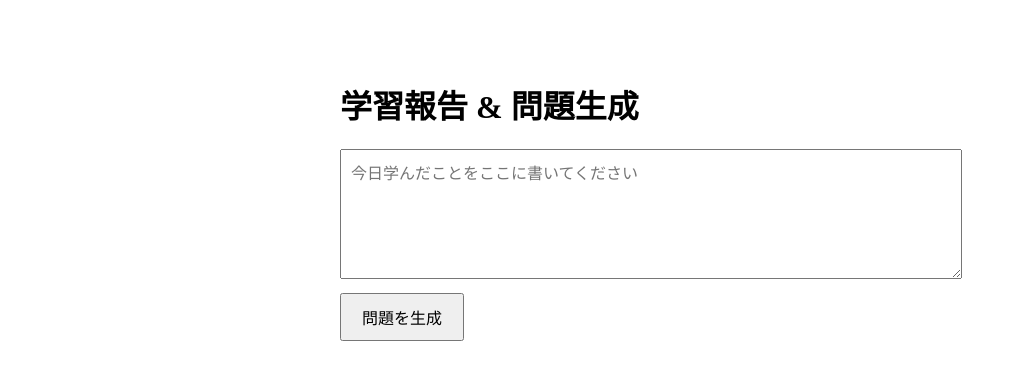
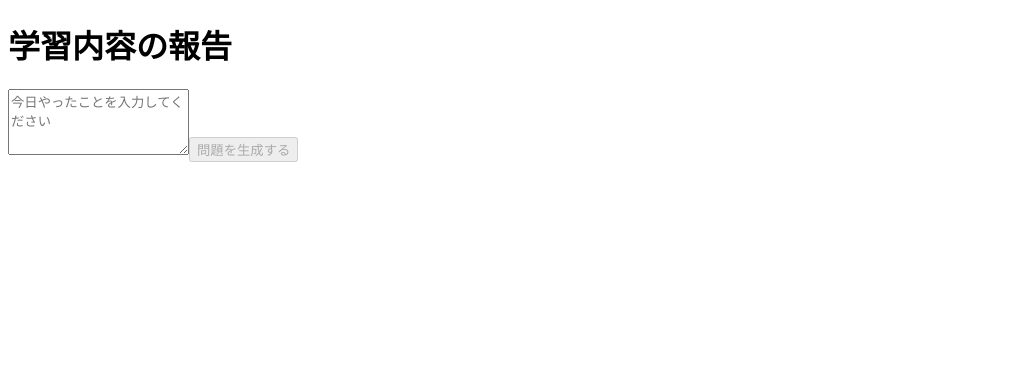
Before and after one commit to yakyak85/learning-dashboard, a Next.js app: page /report in a window 1280 px wide. Shown: the top 380 px of the page, without its empty margins (0-1017 px from the left). Built offline with nearby package versions, Linux system fonts and the light colour scheme.

Commit message:
Update report.tsx

```diff
--- a/pages/report.tsx
+++ b/pages/report.tsx
@@ -2,63 +2,65 @@ import { useState } from 'react';
 
 export default function ReportPage() {
   const [input, setInput] = useState('');
-  const [questions, setQuestions] = useState<any[]>([]);
+  const [questions, setQuestions] = useState([]);
   const [loading, setLoading] = useState(false);
+  const [error, setError] = useState('');
 
-  const handleSubmit = async () => {
-    if (!input.trim()) return;
+  const handleSubmit = async (e: React.FormEvent) => {
+    e.preventDefault();
     setLoading(true);
+    setError('');
+    setQuestions([]);
+    try {
       const res = await fetch('/api/generate-questions', {
         method: 'POST',
         headers: { 'Content-Type': 'application/json' },
         body: JSON.stringify({ input }),
       });
-
       const data = await res.json();
-    setQuestions(data.questions || []);
+      if (res.ok) {
+        setQuestions(data);
+      } else {
+        setError(data.error || 'エラーが発生しました');
+      }
+    } catch (err) {
+      setError('通信エラーが発生しました');
+    }
     setLoading(false);
   };
 
   return (
-    <div style={{ maxWidth: 600, margin: '40px auto', padding: '20px' }}>
-      <h1>学習報告 & 問題生成</h1>
+    <div className="p-6 max-w-2xl mx-auto">
+      <h1 className="text-2xl font-bold mb-4">学習内容の報告</h1>
+      <form onSubmit={handleSubmit} className="mb-6">
         <textarea
-        rows={6}
-        style={{ width: '100%', padding: 10, fontSize: 16 }}
-        placeholder="今日学んだことをここに書いてください"
+          className="w-full p-2 border rounded mb-2"
+          rows={4}
+          placeholder="今日やったことを入力してください"
           value={input}
           onChange={(e) => setInput(e.target.value)}
         />
         <button
-        onClick={handleSubmit}
-        disabled={loading}
-        style={{
-          marginTop: 10,
-          padding: '10px 20px',
-          fontSize: 16,
-          cursor: 'pointer',
-        }}
+          type="submit"
+          className="bg-blue-600 text-white px-4 py-2 rounded hover:bg-blue-700"
+          disabled={loading || !input}
         >
-        {loading ? '生成中...' : '問題を生成'}
+          {loading ? '生成中...' : '問題を生成する'}
         </button>
-
-      <div style={{ marginTop: 30 }}>
-        {questions.map((q, index) => (
-          <div
-            key={index}
-            style={{
-              marginBottom: 20,
-              padding: 15,
-              background: '#f9f9f9',
-              borderRadius: 8,
-            }}
-          >
-            <p><strong>Q{index + 1}:</strong> {q.text}</p>
-            <p><strong>正解:</strong> {q.correct}</p>
-            <p><strong>解説:</strong> {q.explanation}</p>
+      </form>
+      {error && <p className="text-red-500">{error}</p>}
+      {questions.length > 0 && (
+        <div className="space-y-4">
+          <h2 className="text-xl font-semibold">生成された問題</h2>
+          {questions.map((q: any, idx: number) => (
+            <div key={idx} className="border p-4 rounded">
+              <p className="font-medium">{q.text}</p>
+              <p className="text-sm text-green-600 mt-2">正解: {q.correct}</p>
+              <p className="text-sm text-gray-500">解説: {q.explanation}</p>
             </div>
           ))}
         </div>
+      )}
     </div>
   );
 }
```
Lines whose indentation alone changed are shown as unchanged.
